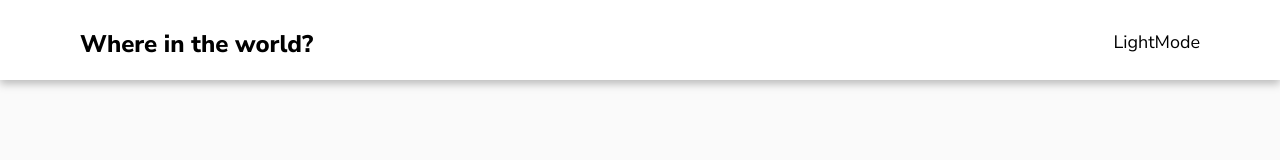
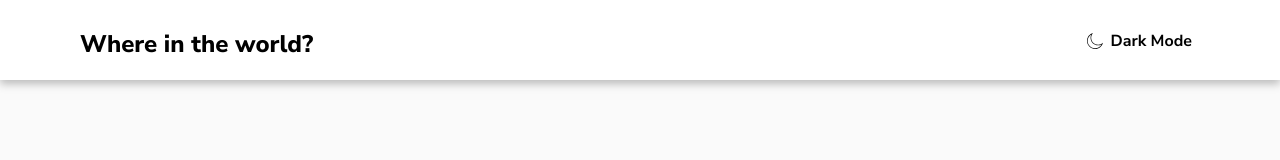
Before and after one commit to DrunkenNeoguri/tossinvest-dp-team-asst-study, a Next.js app in the folder apps/rest-countries/: page /search in a window 1280 px wide. Shown: the top 160 px of the page. Built offline with nearby package versions, Linux system fonts and the light colour scheme; no server answers.

Commit message:
feat: 다크모드 관리 위한 provider 추가 및 관련 로직 배치

```diff
--- a/apps/rest-countries/app/layout.tsx
+++ b/apps/rest-countries/app/layout.tsx
@@ -1,6 +1,7 @@
 import type { Metadata } from "next";
 import "./globals.css";
 import { Header } from "@/components/header";
+import { ModeProvider } from "@/providers/mode-provider";
 
 export const metadata: Metadata = {
   title: "Create Next App",
@@ -15,8 +16,10 @@ export default function RootLayout({
   return (
     <html lang="en">
       <body className="mt-20">
-        <Header />
-        {children}
+        <ModeProvider>
+          <Header />
+          {children}
+        </ModeProvider>
       </body>
     </html>
   );
--- a/apps/rest-countries/components/header/components/change-mode-button.tsx
+++ b/apps/rest-countries/components/header/components/change-mode-button.tsx
@@ -1,18 +1,25 @@
 "use client";
 
-import { useState } from "react";
+import { ModeContext } from "@/providers/mode-provider";
+import { useContext } from "react";
 
 export function ChangeModeButton() {
-  const [toggleMode, setToggleMode] = useState<"Dark" | "Light">("Light");
-
-  const handleOnClick = () => {
-    return setToggleMode((prev) => (prev === "Dark" ? "Light" : "Dark"));
-  };
+  const { setMode } = useContext(ModeContext);
 
   return (
-    <button type="button" onClick={handleOnClick}>
-      {toggleMode}
-      Mode
+    <button
+      className="flex gap-2 p-2 justify-center items-center mt-[2px]"
+      type="button"
+      onClick={setMode}
+    >
+      <img
+        src="http://localhost:3001/icon-moon.svg"
+        className="w-4 h-4 "
+        alt="change dark mode button"
+      />
+      <span className="text-base font-bold dark:text-white text-black">
+        Dark Mode
+      </span>
     </button>
   );
 }
--- a/apps/rest-countries/components/header/index.tsx
+++ b/apps/rest-countries/components/header/index.tsx
@@ -1,9 +1,12 @@
+import Link from "next/link";
 import { ChangeModeButton } from "./components/change-mode-button";
 
 export function Header() {
   return (
-    <header className="w-full h-20 flex justify-between text-lg px-20 py-7 bg-white fixed top-0 right-0 z-20 justify-between drop-shadow-[0_4px_4px_rgba(0,0,0,0.25)]">
-      <h1 className="font-extrabold text-2xl">Where in the world?</h1>
+    <header className="w-full h-20 flex text-lg px-20 py-7 bg-white fixed top-0 right-0 z-20 justify-between drop-shadow-[0_4px_4px_rgba(0,0,0,0.25)]">
+      <Link href="/" className="font-extrabold text-2xl">
+        Where in the world?
+      </Link>
       <ChangeModeButton />
     </header>
   );
--- /dev/null
+++ b/apps/rest-countries/providers/mode-provider.tsx
@@ -0,0 +1,42 @@
+"use client";
+
+import { createContext, ReactNode, useEffect, useState } from "react";
+
+type ModeType = "light" | "dark";
+
+interface ModeContextType {
+  mode: ModeType;
+  setMode: () => void;
+}
+
+export const ModeContext = createContext<ModeContextType>({
+  mode: "light",
+  setMode: () => {},
+});
+
+export function ModeProvider({ children }: { children: ReactNode }) {
+  const [mode, setMode] = useState<ModeType>("light");
+
+  const handleChangeMode = () => {
+    console.log(mode);
+    return mode === "light" ? setMode("dark") : setMode("light");
+  };
+
+  useEffect(() => {
+    document.documentElement.classList.toggle(
+      "dark",
+      localStorage.currentTheme === mode ||
+        (!("theme" in localStorage) &&
+          window.matchMedia("(prefers-color-scheme: dark)").matches)
+    );
+
+    localStorage.currentTheme = mode;
+    localStorage.removeItem("theme");
+  }, [mode]);
+
+  return (
+    <ModeContext.Provider value={{ mode: mode, setMode: handleChangeMode }}>
+      {children}
+    </ModeContext.Provider>
+  );
+}
```
